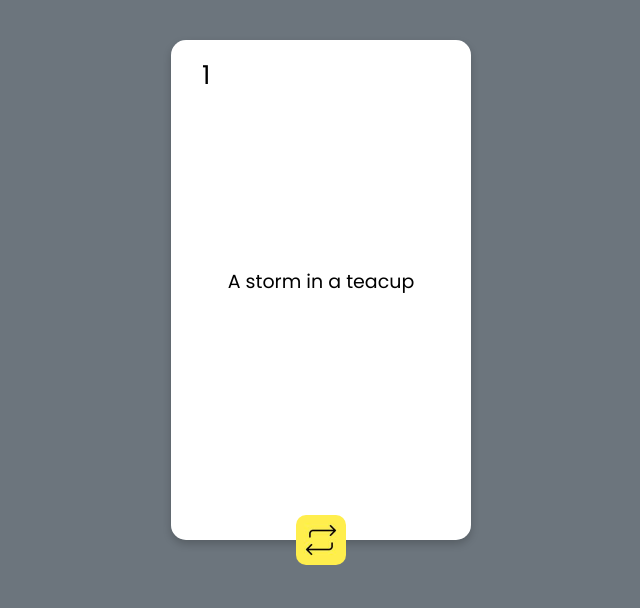
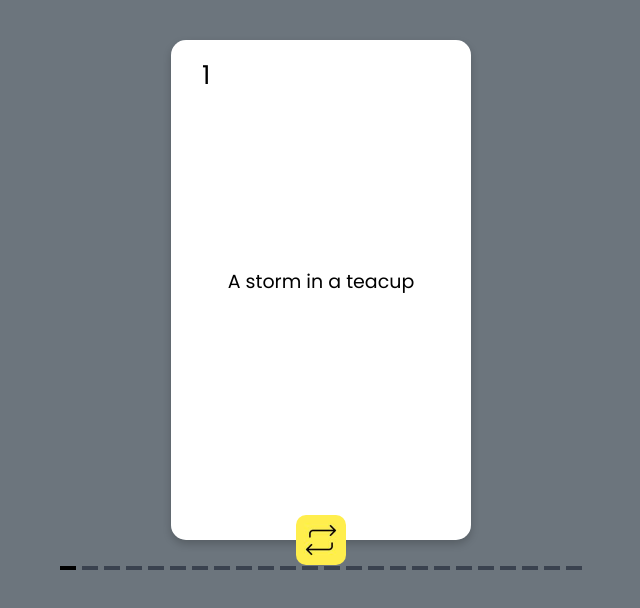
Before and after one commit to silverhand7/english-course, a Vue app: page /course in a window 1280 px wide. Shown: the top 608 px of the page, without its empty margins (319-959 px from the left). Built offline with nearby package versions, Linux system fonts and the light colour scheme.

Commit message:
pagination style and fix data typo

```diff
--- a/src/components/CourseCarousel.vue
+++ b/src/components/CourseCarousel.vue
@@ -18,7 +18,7 @@
         </Slide>
 
         <template #addons>
-            <!-- <pagination /> -->
+            <pagination />
         </template>
     </Carousel>
     <div v-else class="score bg-white p-4 text-center d-flex align-items-center justify-content-center">
--- a/src/components/FlipCard.vue
+++ b/src/components/FlipCard.vue
@@ -141,4 +141,8 @@ export default {
         border: 0.5px solid #ccc;
         margin:25px 0;
     }
+
+    .carousel__pagination-button::after {
+        width: 7px!important;
+    }
 </style>
--- a/src/data.json
+++ b/src/data.json
@@ -99,7 +99,7 @@
             "example": "At the picnic, I told Mary to take a chill pill as she was freaking out about a wasp."
         },
         {
-            "id": 14,
+            "id": 15,
             "type": "course",
             "name": "I’ll show myself out",
             "meaning": "Used when you have disgraced yourself, to save someone else from having to ‘show you the door’",
```
